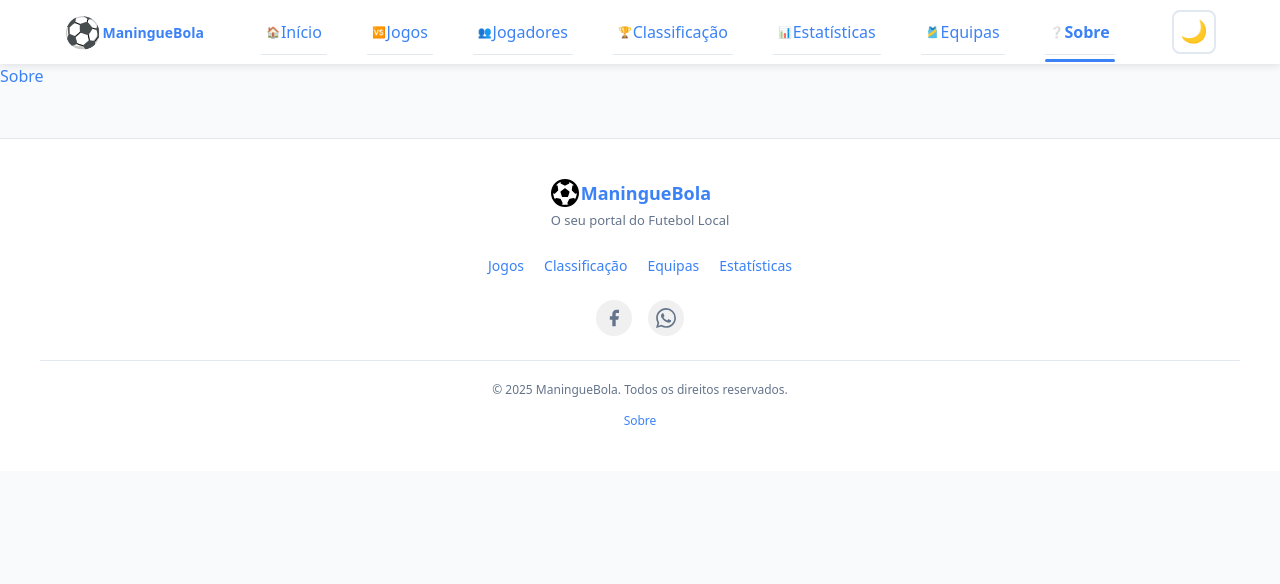
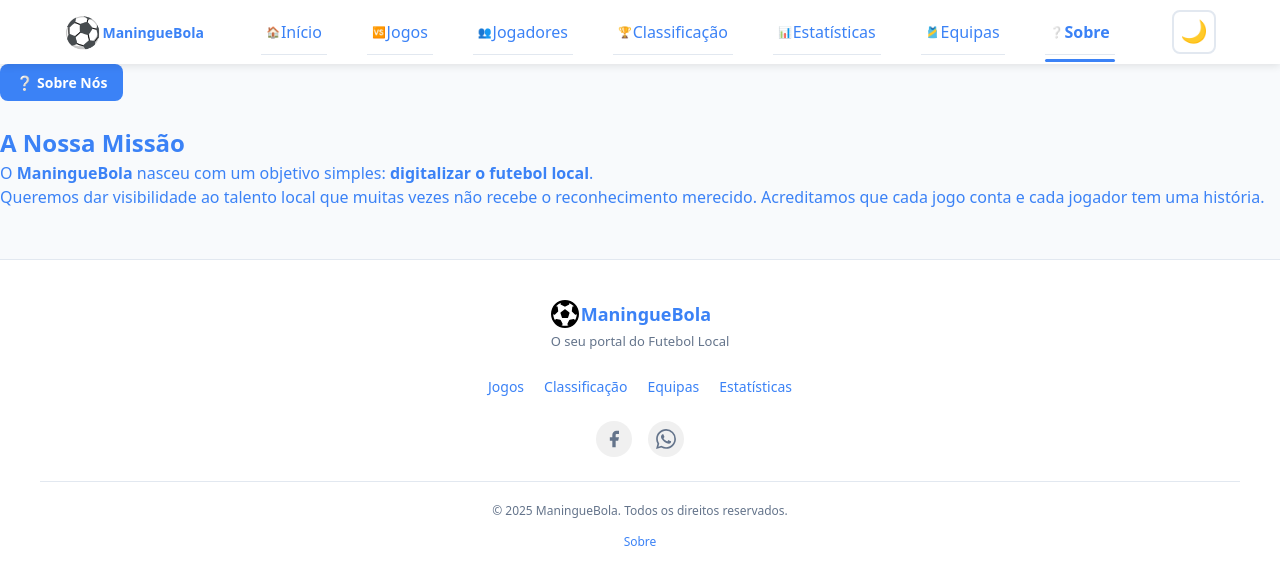
Before and after one commit to Raimundroid/maninguebola, a React (Vite) app: page /sobre in a window 1280 px wide. Shown: the top 584 px of the page. Built offline with nearby package versions, Linux system fonts and the light colour scheme.

Commit message:
AboutPage.jsx mission section done

```diff
--- a/src/App.jsx
+++ b/src/App.jsx
@@ -364,10 +364,10 @@ function App() {
               path="/equipas/:teamId"
               element={
                 <TeamDetailPage
-                  teams={enrichedTeams} //teams + standings
-                  players={enrichedPlayers} //players + teams
-                  matches={enrichedMatches} //matches + teams + standings
-                  //standings={enrichedTeams}//not-needed
+                // teams={enrichedTeams} //teams + standings
+                // players={enrichedPlayers} //players + teams
+                // matches={enrichedMatches} //matches + teams + standings
+                //standings={enrichedTeams}//not-needed
                 />
               }
             />
--- a/src/pages/AboutPage/AboutPage.jsx
+++ b/src/pages/AboutPage/AboutPage.jsx
@@ -1,16 +1,185 @@
+// // ============================================
+// // AboutPage.jsx
+// // ============================================
 import React from "react";
+import PageIndicator from "../../components/atoms/pageIndicator/PageIndicator";
 // import "./AboutPage.css";
 
 const AboutPage = () => {
-  return <div>Sobre</div>;
+  // The Tech stack (Add new skills here as you learn them!)
+  const techStack = [
+    "React.js",
+    "Vite",
+    "JavaScript (ES6+)",
+    "CSS",
+    "Git & GitHub",
+  ];
+  // Donation Info
+  const donationInfo = {
+    mpesa: "84 000000000",
+    emola: "83 000000000",
+    name: "Pablo ! Picasso", // The name that appears on the transfer
+  };
+  return (
+    <div className="about-page">
+      <div className="about-container">
+        {/* Header Section */}
+        <PageIndicator icon="❔" title="Sobre Nós" />
+
+        {/* --- MISSION SECTION --- */}
+        <section className="about-section mission-card">
+          <h2>A Nossa Missão</h2>
+          <p>
+            O <strong>ManingueBola</strong> nasceu com um objetivo simples:
+            <strong> digitalizar o futebol local</strong>.
+          </p>
+          <p>
+            Queremos dar visibilidade ao talento local que muitas vezes não
+            recebe o reconhecimento merecido. Acreditamos que cada jogo conta e
+            cada jogador tem uma história.
+          </p>
+        </section>
+      </div>
+    </div>
+  );
 };
 
 export default AboutPage;
 
-// // ============================================
-// // AboutPage.jsx
-// // ============================================
+//   return (
+//     <div className="about-page">
+//       <div className="about-container">
 
+//         {/* --- DEVELOPER / CAREER SECTION --- */}
+//         <section className="about-section dev-card">
+//           <div className="dev-header">
+//             {/* Placeholder for your photo */}
+//             <div className="dev-avatar">
+//               <img
+//                 src="/src/images/your-photo.jpg"
+//                 alt="Developer"
+//                 onError={(e) => (e.target.style.display = "none")}
+//               />
+//               <span className="dev-initials">DEV</span>
+//             </div>
+//             <div>
+//               <h3>Desenvolvido por [Seu Nome]</h3>
+//               <p className="dev-role">
+//                 Full Stack Developer • Apaixonado por Desporto
+//               </p>
+//             </div>
+//           </div>
+
+//           <p className="dev-bio">
+//             Sou um desenvolvedor web focado em criar soluções modernas e
+//             rápidas. Estou disponível para projetos freelance e oportunidades
+//             profissionais.
+//           </p>
+
+//           {/* Dynamic Tech Stack List */}
+//           <div className="tech-stack-container">
+//             <h4>Construído com:</h4>
+//             <div className="tech-tags">
+//               {/* Explanation: .map() loops through your 'techStack' array
+//                 and creates a span for each item. This is efficient!
+//               */}
+//               {techStack.map((tech, index) => (
+//                 <span key={index} className="tech-tag">
+//                   {tech}
+//                 </span>
+//               ))}
+//             </div>
+//           </div>
+
+//           <div className="dev-links">
+//             <a
+//               href="https://linkedin.com/in/seu-perfil"
+//               target="_blank"
+//               rel="noreferrer"
+//               className="btn-link"
+//             >
+//               LinkedIn
+//             </a>
+//             <a
+//               href="https://github.com/seu-user"
+//               target="_blank"
+//               rel="noreferrer"
+//               className="btn-link"
+//             >
+//               GitHub
+//             </a>
+//             <a href="mailto:seu.email@exemplo.com" className="btn-link primary">
+//               Contactar Dev
+//             </a>
+//           </div>
+//         </section>
+
+//         {/* --- TEAM REGISTRATION (ONBOARDING) --- */}
+//         <section className="about-section">
+//           <h3>Quer ver a sua equipa aqui?</h3>
+//           <p>
+//             É gratuito! Envie-nos o logótipo e a lista de jogadores através de:
+//           </p>
+
+//           <div className="contact-methods">
+//             {/* Method 1: WhatsApp (Most popular in MZ) */}
+//             <a href="https://wa.me/258841234567" className="contact-item">
+//               <span className="icon">📱</span>
+//               <div>
+//                 <strong>WhatsApp</strong>
+//                 <span>+258 84 123 4567</span>
+//               </div>
+//             </a>
+
+//             {/* Method 2: Email (Professional) */}
+//             <a href="mailto:equipas@maninguebola.com" className="contact-item">
+//               <span className="icon">📧</span>
+//               <div>
+//                 <strong>Email</strong>
+//                 <span>equipas@maninguebola.com</span>
+//               </div>
+//             </a>
+
+//             {/* Method 3: Phone (For non-techies) */}
+//             <a href="tel:+258841234567" className="contact-item">
+//               <span className="icon">📞</span>
+//               <div>
+//                 <strong>Ligar</strong>
+//                 <span>+258 84 123 4567</span>
+//               </div>
+//             </a>
+//           </div>
+//         </section>
+
+//         {/* --- DONATION SECTION --- */}
+//         <section className="about-section donation-section">
+//           <h3>Apoie o Projeto ☕</h3>
+//           <p>
+//             Este projeto é mantido de forma independente. Qualquer contribuição
+//             ajuda a pagar os servidores.
+//           </p>
+
+//           <div className="wallets">
+//             <div className="wallet mpesa">
+//               <span className="wallet-label">M-Pesa</span>
+//               <span className="wallet-number">{donationInfo.mpesa}</span>
+//               <span className="wallet-name">({donationInfo.name})</span>
+//             </div>
+//             <div className="wallet emola">
+//               <span className="wallet-label">e-Mola</span>
+//               <span className="wallet-number">{donationInfo.emola}</span>
+//               <span className="wallet-name">({donationInfo.name})</span>
+//             </div>
+//           </div>
+//         </section>
+//       </div>
+//     </div>
+//   );
+// };
+
+// export default AboutPage;
+
+// ===============================OG==========
 // import React from "react";
 // import PageIndicator from "../../components/atoms/pageIndicator/PageIndicator"; // Assuming you have this
 
```
